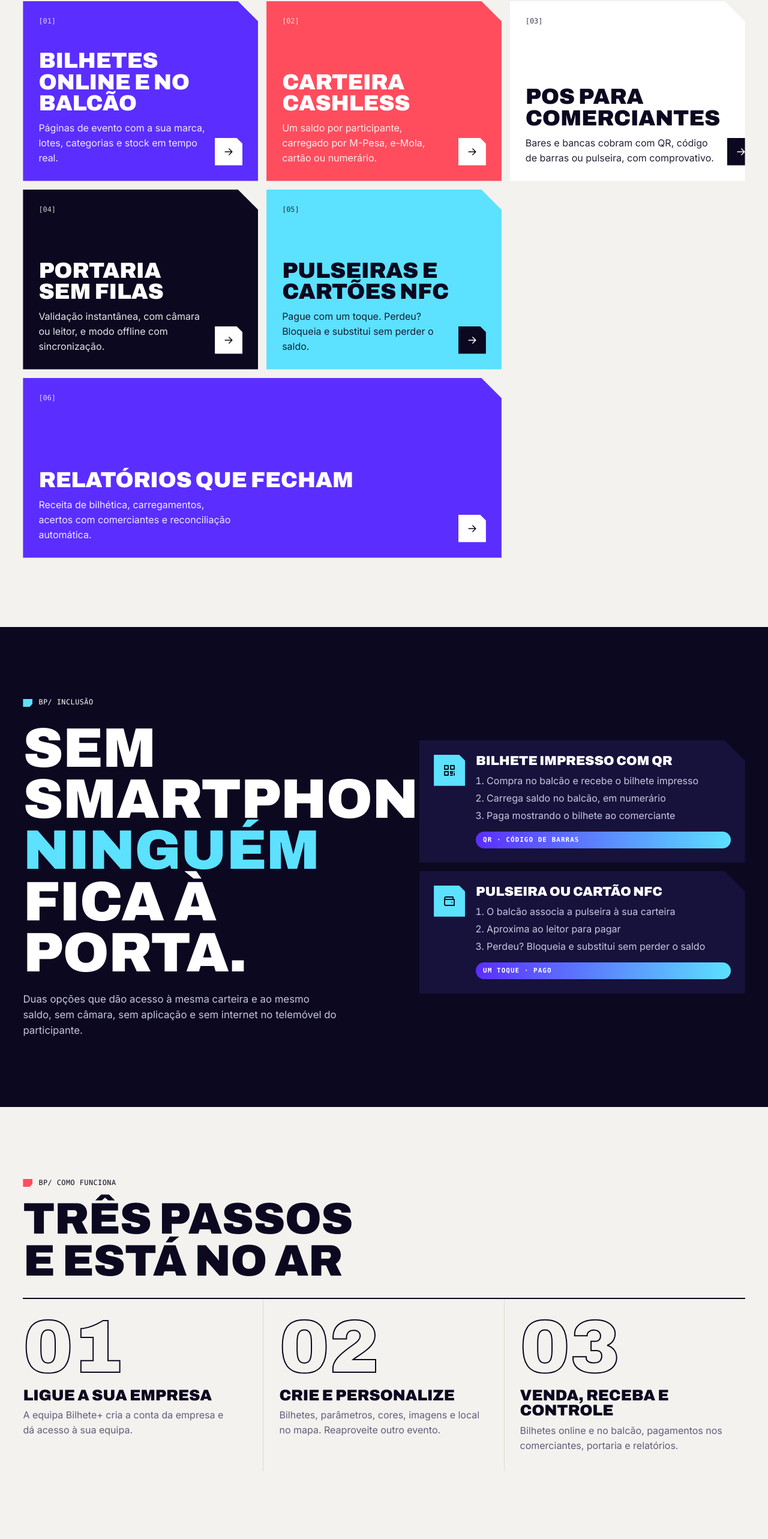
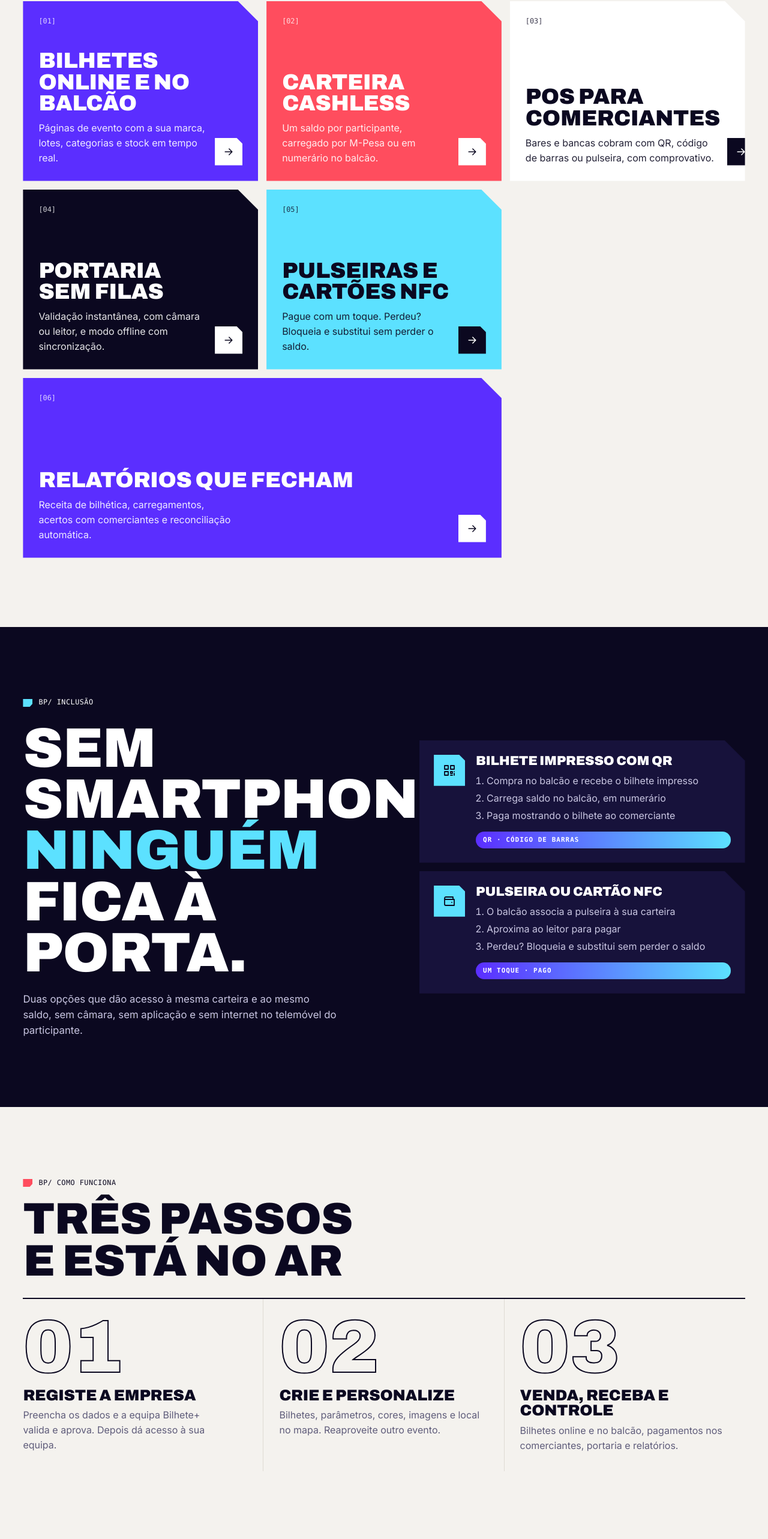
Before and after one commit to dombuque/bilhetemais, a React (Vite) app in the folder apps/web/: page / in a window 1280 px wide. Shown: the part 2875-5440 px from the top of the page at 60% size. Built offline with nearby package versions, Linux system fonts and the light colour scheme; no server answers.

Commit message:
Página inicial: descritivos actualizados (registo e aprovação da empresa; carregamentos só M-Pesa e numerário)
Co-Authored-By: Claude Sonnet 5.5 <noreply@anthropic.com>

```diff
--- a/apps/web/src/locales/en.ts
+++ b/apps/web/src/locales/en.ts
@@ -35,12 +35,12 @@ export const EN: Record<string, string> = {
   'Três passos': 'Three steps', 'Crie e personalize': 'Create and customise', 'Ligue a sua empresa': 'Connect your company', 'Falta pouco.': 'Almost there.',
   'Registar a minha empresa': 'Register my company', 'Registar empresa': 'Register company', 'Registe a sua empresa': 'Register your company', 'Organiza eventos?': 'Organising events?', 'Já tem conta?': 'Already have an account?',
   'As empresas são criadas pela equipa Bilhete+. Se já tem conta, entre na área da equipa.': 'Companies are created by the Bilhete+ team. If you already have an account, sign in to the team area.',
-  'Registo fechado': 'Registration closed', 'Registo recebido': 'Registration received', 'A equipa Bilhete+ cria a conta da empresa e dá acesso à sua equipa.': 'The Bilhete+ team creates the company account and gives your team access.',
+  'Registo fechado': 'Registration closed', 'Registo recebido': 'Registration received', 'Preencha os dados e a equipa Bilhete+ valida e aprova. Depois dá acesso à sua equipa.': 'Fill in your details and the Bilhete+ team reviews and approves. Then give your team access.', 'Registe a empresa': 'Register your company',
   'A equipa Bilhete+ valida os dados antes de activar a criação de eventos.': 'The Bilhete+ team validates the details before enabling event creation.',
   'Música': 'Music', 'Festival': 'Festival', 'Conferência': 'Conference', 'Feira': 'Fair', 'Desporto': 'Sport', 'Teatro': 'Theatre', 'Gastronomia': 'Food', 'Empresarial': 'Business', 'Outro': 'Other',
   'Procurar': 'Search', 'Explorar': 'Explore', 'Saldo': 'Balance', 'Relatórios que fecham': 'Reports that add up', 'Pulseiras e cartões NFC': 'NFC wristbands and cards', 'Pulseiras e cartões': 'Wristbands and cards',
   'Páginas de evento com a sua marca, lotes, categorias e stock em tempo real.': 'Event pages with your brand, batches, categories and live stock.',
-  'Um saldo por participante, carregado por M-Pesa, e-Mola, cartão ou numerário.': 'One balance per attendee, topped up by M-Pesa, e-Mola, card or cash.',
+  'Um saldo por participante, carregado por M-Pesa ou em numerário no balcão.': 'One balance per attendee, topped up by M-Pesa or in cash at the counter.',
   'Bares e bancas cobram com QR, código de barras ou pulseira, com comprovativo.': 'Bars and stalls charge with QR, barcode or wristband, with a receipt.',
   'Validação instantânea, com câmara ou leitor, e modo offline com sincronização.': 'Instant validation with camera or reader, and an offline mode with sync.',
   'Pague com um toque. Perdeu? Bloqueia e substitui sem perder o saldo.': 'Pay with a tap. Lost it? Block and replace without losing your balance.',
--- a/apps/web/src/pages/Landing.tsx
+++ b/apps/web/src/pages/Landing.tsx
@@ -12,13 +12,13 @@ const QUICK: [string, string][] = [['?category=MUSICA', 'Música'], ['?category=
 const TICKER = ['Bilhetes online', 'Carteira cashless', 'Pulseiras NFC', 'QR e código de barras', 'POS para comerciantes', 'Portaria sem filas', 'Relatórios em tempo real', 'Em meticais'];
 const TILES: { k: string; no: string; t: string; d: string; wide?: boolean }[] = [
   { k: 'v', no: '01', t: 'Bilhetes online e no balcão', d: 'Páginas de evento com a sua marca, lotes, categorias e stock em tempo real.' },
-  { k: 'c', no: '02', t: 'Carteira cashless', d: 'Um saldo por participante, carregado por M-Pesa, e-Mola, cartão ou numerário.' },
+  { k: 'c', no: '02', t: 'Carteira cashless', d: 'Um saldo por participante, carregado por M-Pesa ou em numerário no balcão.' },
   { k: 'p', no: '03', t: 'POS para comerciantes', d: 'Bares e bancas cobram com QR, código de barras ou pulseira, com comprovativo.' },
   { k: 'k', no: '04', t: 'Portaria sem filas', d: 'Validação instantânea, com câmara ou leitor, e modo offline com sincronização.' },
   { k: 'y', no: '05', t: 'Pulseiras e cartões NFC', d: 'Pague com um toque. Perdeu? Bloqueia e substitui sem perder o saldo.' },
   { k: 'v', no: '06', t: 'Relatórios que fecham', d: 'Receita de bilhética, carregamentos, acertos com comerciantes e reconciliação automática.', wide: true },
 ];
-const STEPS: [string, string][] = [['Ligue a sua empresa', 'A equipa Bilhete+ cria a conta da empresa e dá acesso à sua equipa.'], ['Crie e personalize', 'Bilhetes, parâmetros, cores, imagens e local no mapa. Reaproveite outro evento.'], ['Venda, receba e controle', 'Bilhetes online e no balcão, pagamentos nos comerciantes, portaria e relatórios.']];
+const STEPS: [string, string][] = [['Registe a empresa', 'Preencha os dados e a equipa Bilhete+ valida e aprova. Depois dá acesso à sua equipa.'], ['Crie e personalize', 'Bilhetes, parâmetros, cores, imagens e local no mapa. Reaproveite outro evento.'], ['Venda, receba e controle', 'Bilhetes online e no balcão, pagamentos nos comerciantes, portaria e relatórios.']];
 
 const price = (e: Ev) => (e.minPriceMinor === null ? 'Em breve' : BigInt(e.minPriceMinor) === 0n ? 'Grátis' : mt(e.minPriceMinor));
 const dayTag = (d: string) => new Date(d).toLocaleDateString(locale(), { day: '2-digit', month: 'short', year: 'numeric' }).replace(/\./g, '').toUpperCase();
```
